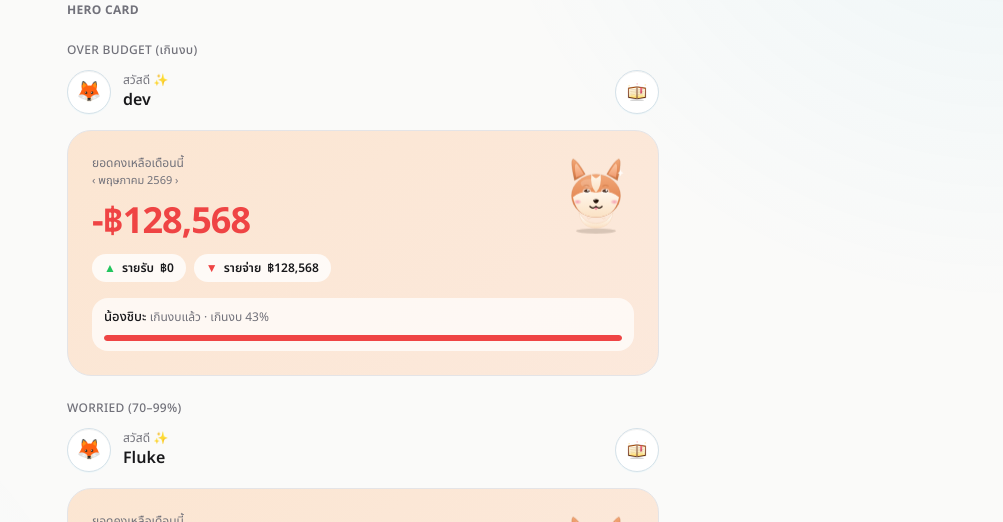
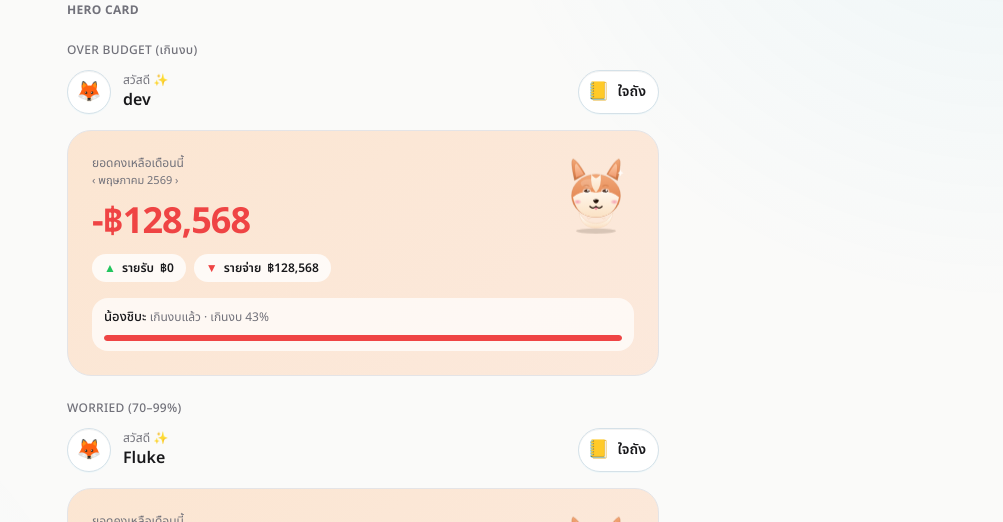
Before and after one commit to Chinnakrit05/jaitang, a Next.js app in the folder app/: page /hero-preview in a window 1280 px wide. Shown: the part 154-676 px from the top of the page, without its empty margins (277-1280 px from the left). Built offline with nearby package versions, Linux system fonts and the light colour scheme; no server answers.

Commit message:
Dashboard: show active ledger name on the top-right ledgers pill

```diff
--- a/app/src/app/(app)/dashboard/page.tsx
+++ b/app/src/app/(app)/dashboard/page.tsx
@@ -150,6 +150,8 @@ export default async function DashboardPage({
           currency={displayCurrency}
           fmtLocale={fmtLocale}
           monthLabel={monthLabel}
+          ledgerName={ledger.name}
+          ledgerIcon={ledger.icon}
         />
 
         {availableForeignCurrencies.length > 0 && (
--- a/app/src/app/hero-preview/page.tsx
+++ b/app/src/app/hero-preview/page.tsx
@@ -227,6 +227,8 @@ export default function HeroPreviewPage() {
               currency="THB"
               fmtLocale="th-TH"
               monthLabel={monthLabel}
+              ledgerName="ใจถัง"
+              ledgerIcon="📒"
             />
           </div>
         ))}
--- a/app/src/components/dashboard-hero.tsx
+++ b/app/src/components/dashboard-hero.tsx
@@ -30,6 +30,8 @@ export async function DashboardHero({
   currency,
   fmtLocale,
   monthLabel,
+  ledgerName,
+  ledgerIcon,
 }: {
   name: string;
   avatarUrl?: string | null;
@@ -40,6 +42,8 @@ export async function DashboardHero({
   currency: string;
   fmtLocale: string;
   monthLabel: string;
+  ledgerName: string;
+  ledgerIcon?: string | null;
 }) {
   const t = await getTranslations();
 
@@ -109,9 +113,14 @@ export async function DashboardHero({
         <Link
           href="/ledgers"
           aria-label={t("more.accountsBook")}
-          className="h-11 w-11 shrink-0 rounded-full bg-(--card) border border-(--border) flex items-center justify-center shadow-sm hover:bg-(--background) transition"
+          className="shrink-0 h-11 max-w-[55%] rounded-full bg-(--card) border border-(--border) shadow-sm hover:bg-(--background) transition flex items-center gap-2 pl-2 pr-3"
         >
-          <JtIcon name="ledgers" className="h-5 w-5 text-(--peach-deep)" />
+          {ledgerIcon ? (
+            <span className="text-lg leading-none">{ledgerIcon}</span>
+          ) : (
+            <JtIcon name="ledgers" className="h-5 w-5 text-(--peach-deep) shrink-0" />
+          )}
+          <span className="text-sm font-semibold truncate">{ledgerName}</span>
         </Link>
       </div>
 
```
